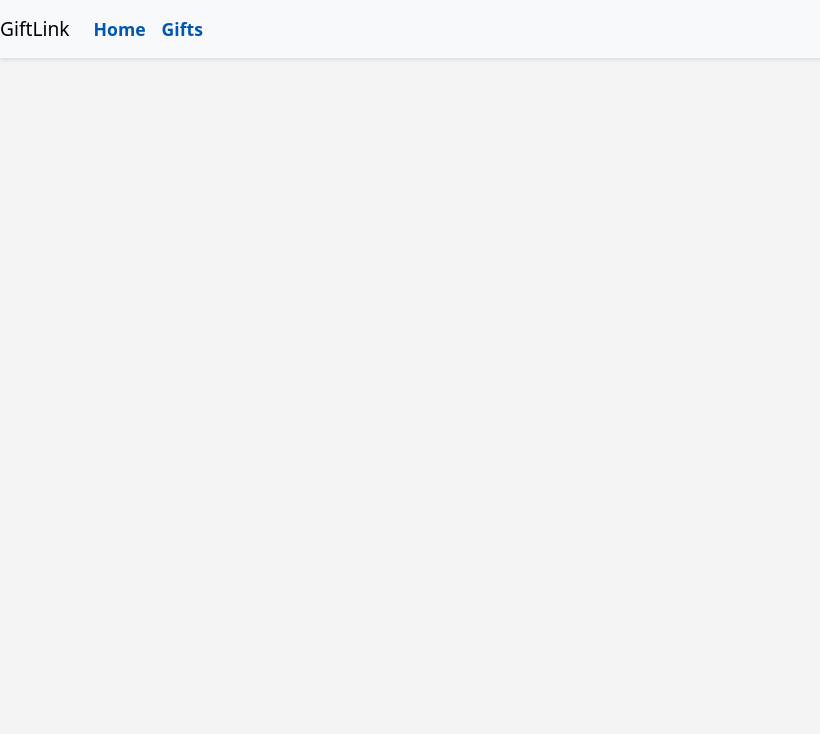
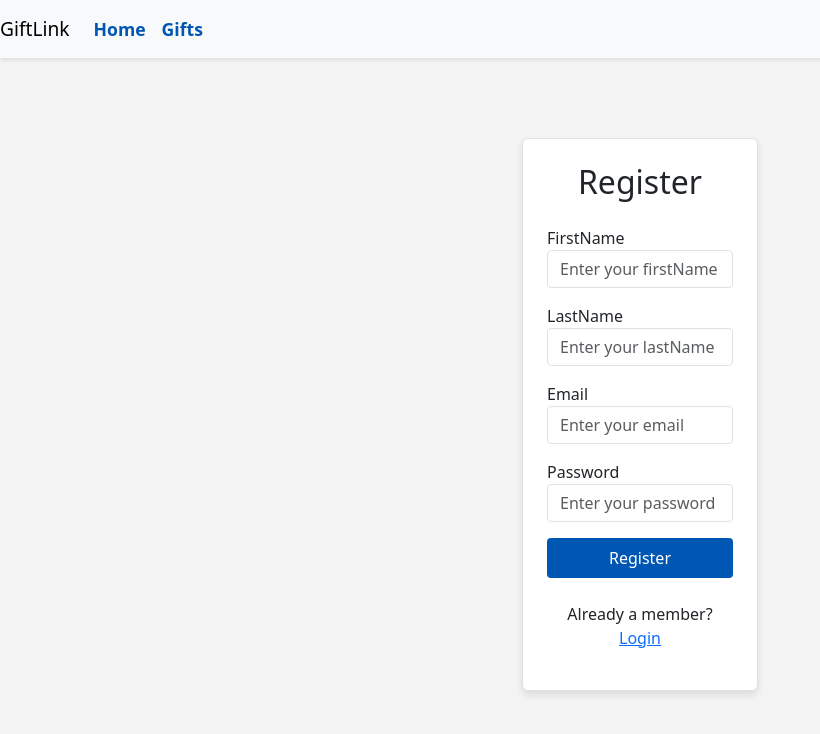
Before and after one commit to jsmth8483/fullstack-capstone-project, a React (Create React App) app in the folder giftlink-frontend/: page /app/register in a window 1280 px wide. Before the commit this address had no page. Shown: the top 734 px of the page, without its empty margins (0-820 px from the left). Built offline with nearby package versions, Linux system fonts and the light colour scheme.

Commit message:
implemented login and register pages

```diff
--- a/giftlink-frontend/src/App.js
+++ b/giftlink-frontend/src/App.js
@@ -1,19 +1,22 @@
 import React from 'react';
 import { Routes, Route, useNavigate } from 'react-router-dom';
 import MainPage from './components/MainPage/MainPage';
+import LoginPage from './components/LoginPage/LoginPage';
+import RegisterPage from './components/RegisterPage/RegisterPage';
 import 'bootstrap/dist/css/bootstrap.min.css';
 import './App.css';
 import Navbar from './components/Navbar/Navbar';
 
 function App() {
-
+	const navigate = useNavigate();
 	return (
 		<>
-        <Navbar/>
+			<Navbar />
 			<Routes>
-          {/* the final code will not pass the products to every page, but each page will call the server API */}
-          <Route path="/" element={<MainPage />} />
-          <Route path="/app" element={<MainPage />} />
+				<Route path='/' element={<MainPage />} />
+				<Route path='/app' element={<MainPage />} />
+				<Route path='/app/login' element={<LoginPage />} />
+				<Route path='/app/register' element={<RegisterPage />} />
 			</Routes>
 		</>
 	);
--- /dev/null
+++ b/giftlink-frontend/src/components/LoginPage/LoginPage.css
@@ -0,0 +1,44 @@
+.login-card {
+	background-color: #fff;
+	box-shadow: 0px 4px 8px rgba(0, 0, 0, 0.1);
+}
+
+.login-card .form-label {
+	font-weight: 600;
+}
+
+.login-card input {
+	border-radius: 0.25rem;
+}
+
+.login-card .btn {
+	padding: 0.5rem 1rem;
+	border-radius: 0.25rem;
+}
+
+.login-card .btn-primary {
+	background-color: #0056b3;
+	border: none;
+}
+
+.login-card .btn-secondary {
+	background-color: #dc3545;
+	border: none;
+}
+
+.login-card .text-primary {
+	color: #0056b3;
+}
+
+.login-card .text-secondary {
+	color: #6c757d;
+}
+
+/* Additional styles */
+a.text-primary:hover {
+	text-decoration: underline;
+}
+
+a.text-secondary:hover {
+	text-decoration: underline;
+}
--- /dev/null
+++ b/giftlink-frontend/src/components/LoginPage/LoginPage.js
@@ -0,0 +1,67 @@
+import React, { useState } from 'react';
+
+import 'LoginPage.css';
+
+function LoginPage() {
+	const [email, setEmail] = useState('');
+	const [password, setPassword] = useState('');
+
+	const handleLogin = async (e) => {
+		e.preventDefault();
+		console.log('Login invoked');
+	};
+
+	return (
+		<div className='container mt-5'>
+			<div className='row justify-content-center'>
+				<div className='col-md-6 col-lg-4'>
+					<div className='login-card p-4 border rounded'>
+						<h2 className='text-center mb-4 font-weight-bold'>
+							Login
+						</h2>
+						<div className='mb-3'>
+							<label htmlFor='email' className='form-label'>
+								Email
+							</label>
+							<input
+								id='email'
+								type='text'
+								className='form-control'
+								placeholder='Enter your email'
+								value={email}
+								onChange={(e) => setEmail(e.target.value)}
+							/>
+						</div>
+						<div className='mb-3'>
+							<label htmlFor='password' className='form-label'>
+								Password
+							</label>
+							<input
+								id='password'
+								type='password'
+								className='form-control'
+								placeholder='Enter your password'
+								value={password}
+								onChange={(e) => setPassword(e.target.value)}
+							/>
+						</div>
+						<button
+							className='btn btn-primary w-100 mb-3'
+							onClick={handleLogin}
+						>
+							Login
+						</button>
+						<p className='mt-4 text-center'>
+							New here?{' '}
+							<a href='/app/register' className='text-primary'>
+								Register Here
+							</a>
+						</p>
+					</div>
+				</div>
+			</div>
+		</div>
+	);
+}
+
+export default LoginPage;
--- /dev/null
+++ b/giftlink-frontend/src/components/RegisterPage/RegisterPage.css
@@ -0,0 +1,35 @@
+.register-card {
+	background-color: #fff;
+	box-shadow: 0px 4px 8px rgba(0, 0, 0, 0.1);
+}
+.register-card .form-label {
+	font-weight: 600;
+}
+.register-card input {
+	border-radius: 0.25rem;
+}
+.register-card .btn {
+	padding: 0.5rem 1rem;
+	border-radius: 0.25rem;
+}
+.register-card .btn-primary {
+	background-color: #0056b3;
+	border: none;
+}
+.register-card .btn-secondary {
+	background-color: #dc3545;
+	border: none;
+}
+.register-card .text-primary {
+	color: #0056b3;
+}
+.register-card .text-secondary {
+	color: #6c757d;
+}
+/* Additional styles */
+a.text-primary:hover {
+	text-decoration: underline;
+}
+a.text-secondary:hover {
+	text-decoration: underline;
+}
--- /dev/null
+++ b/giftlink-frontend/src/components/RegisterPage/RegisterPage.js
@@ -0,0 +1,95 @@
+import React, { useState } from 'react';
+
+import './RegisterPage.css';
+
+function RegisterPage() {
+	const [firstName, setFirstName] = useState('');
+	const [lastName, setLastName] = useState('');
+	const [email, setEmail] = useState('');
+	const [password, setPassword] = useState('');
+
+	const handleRegister = async () => {
+		console.log('Register invoked');
+	};
+
+	return (
+		<div className='container mt-5'>
+			<div className='row justify-content-center'>
+				<div className='col-md-6 col-lg-4'>
+					<div className='register-card p-4 border rounded'>
+						<h2 className='text-center mb-4 font-weight-bold'>
+							Register
+						</h2>
+						<div className='mb-3'>
+							<label htmlFor='firstName' className='form label'>
+								FirstName
+							</label>
+							<input
+								id='firstName'
+								type='text'
+								className='form-control'
+								placeholder='Enter your firstName'
+								value={firstName}
+								onChange={(e) => setFirstName(e.target.value)}
+							/>
+						</div>
+						<div className='mb-3'>
+							<label htmlFor='lastName' className='form label'>
+								LastName
+							</label>
+							<input
+								id='lastName'
+								type='text'
+								className='form-control'
+								placeholder='Enter your lastName'
+								value={lastName}
+								onChange={(e) => setLastName(e.target.value)}
+							/>
+						</div>
+						<div className='mb-3'>
+							<label htmlFor='email' className='form label'>
+								Email
+							</label>
+							<input
+								id='email'
+								type='email'
+								className='form-control'
+								placeholder='Enter your email'
+								value={email}
+								onChange={(e) => setEmail(e.target.value)}
+							/>
+						</div>
+						<div className='mb-3'>
+							<label htmlFor='password' className='form label'>
+								Password
+							</label>
+							<input
+								id='password'
+								type='password'
+								className='form-control'
+								placeholder='Enter your password'
+								value={password}
+								onChange={(e) => setPassword(e.target.value)}
+							/>
+						</div>
+						<button
+							className='btn btn-primary w-100 mb-3'
+							onClick={handleRegister}
+						>
+							Register
+						</button>
+
+						<p className='mt-4 text-center'>
+							Already a member?{' '}
+							<a href='/app/login' className='text-primary'>
+								Login
+							</a>
+						</p>
+					</div>
+				</div>
+			</div>
+		</div>
+	);
+}
+
+export default RegisterPage;
```
Lines whose indentation alone changed are shown as unchanged.
